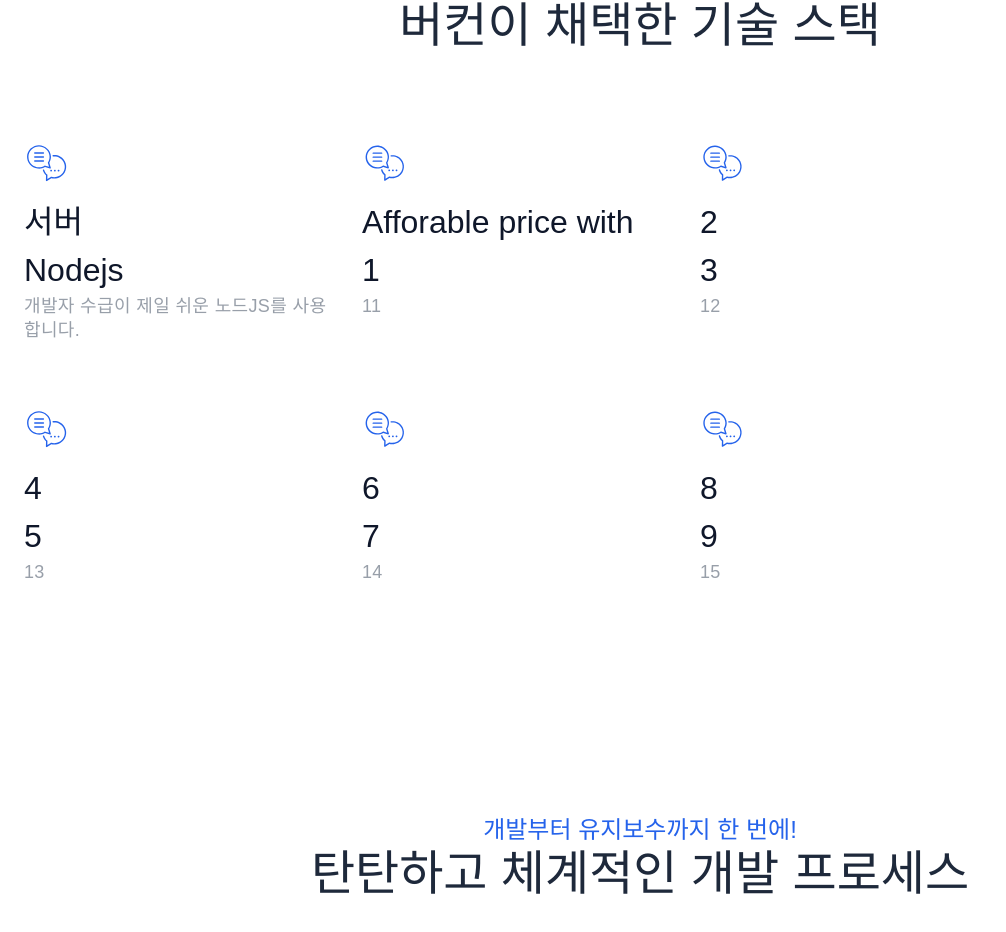
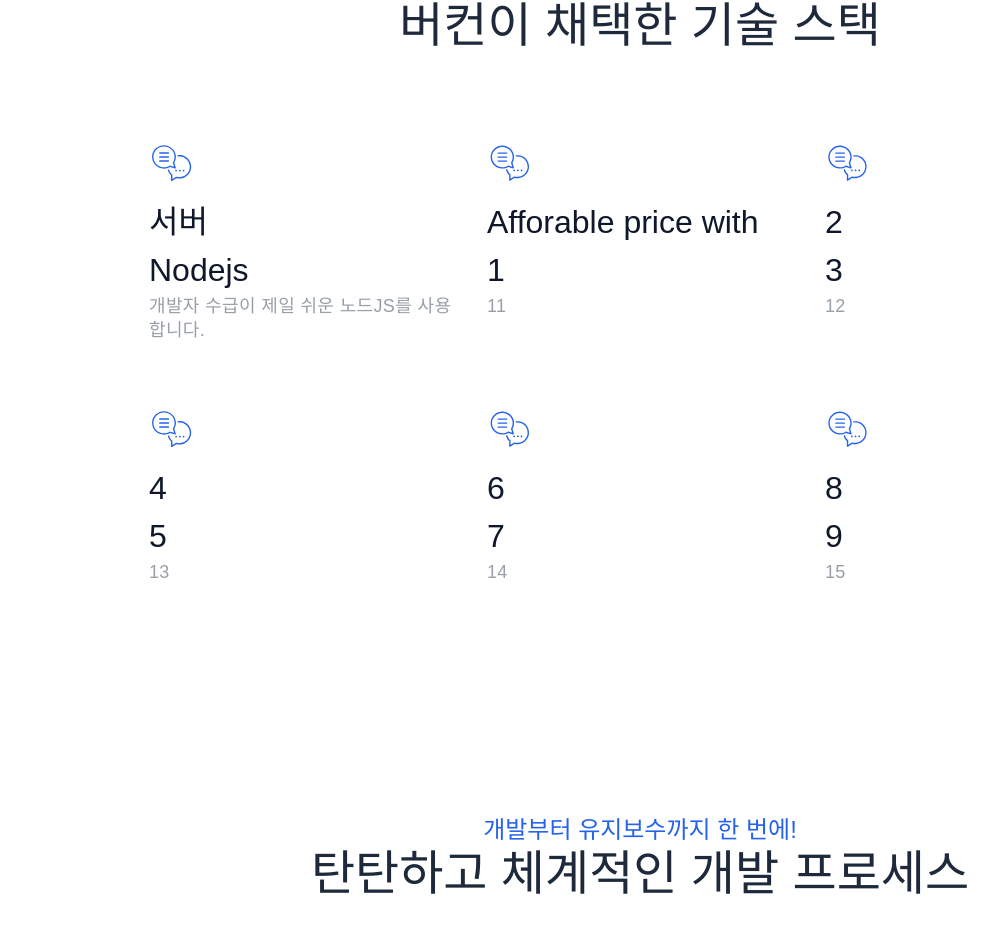
Before and after one commit to Mayur-505/Berkeley-consulting, a Next.js app: page / in a window 1280 px wide. Shown: the part 4750-5682 px from the top of the page, without its empty margins (0-1006 px from the left). Built offline with nearby package versions, Linux system fonts and the light colour scheme; a web font is replaced by a local one.

Commit message:
resolved issue

```diff
--- a/src/pages/index.tsx
+++ b/src/pages/index.tsx
@@ -895,7 +895,7 @@
             </span>
           </div>
           <div className="container mx-auto flex flex-col items-start justify-start gap-[44px] text-left text-13xl text-greys-grey-09">
-            <div className="px-[24px]" style={{ width: '100% - 24px' }}>
+            <div className="px-[24px] mx-auto">
               <Grid item xs={12} container spacing={4}>
                 {tackStackArr?.length > 0 && tackStackArr?.map((item: any, index: any) => {
                   return <Grid item lg={4} md={6} sm={6} xs={12} key={index}>
```
